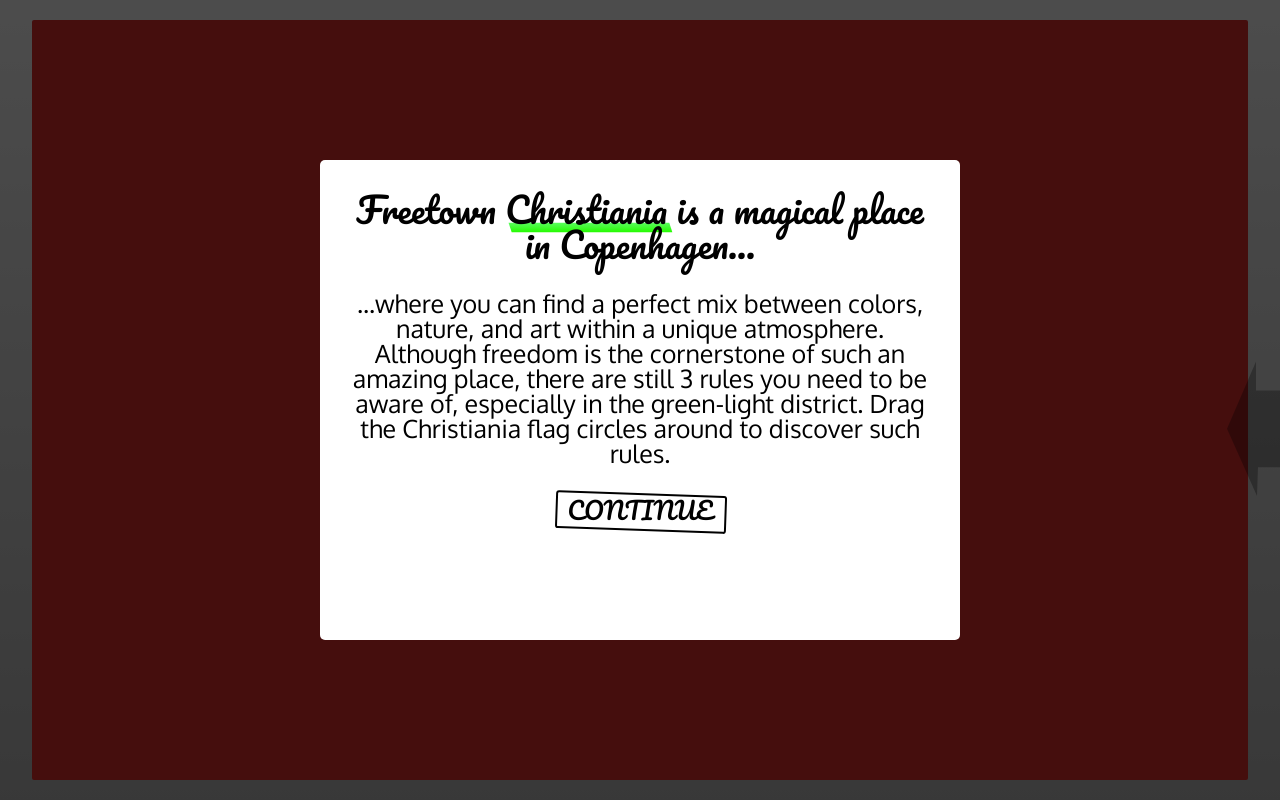
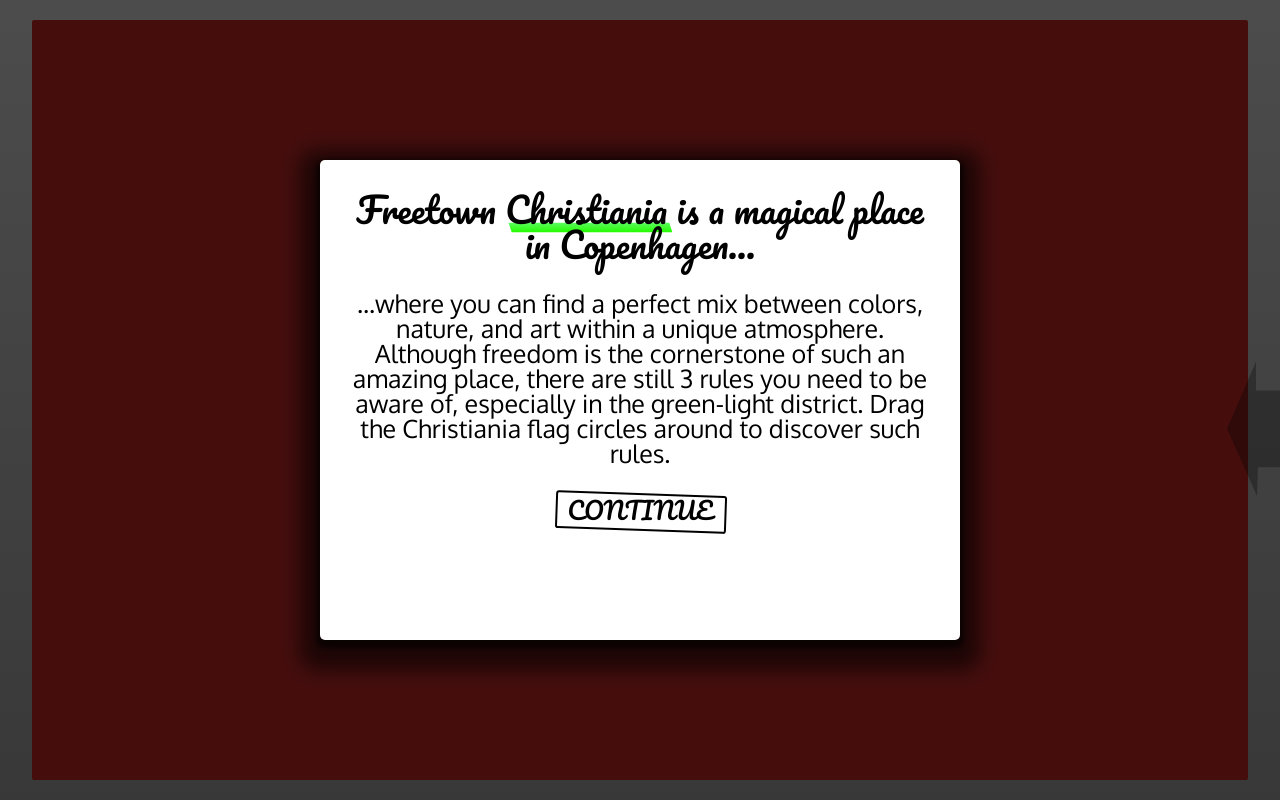
Before and after one commit to marcodca/christiana-rules, a React (Create React App) app: page / in a window 1280 px wide. Built offline with nearby package versions, Linux system fonts and the light colour scheme.

Commit message:
modal shadow

```diff
--- a/src/components/WelcomeModal.js
+++ b/src/components/WelcomeModal.js
@@ -25,6 +25,7 @@
   left: 50%;
   top: 50%;
   transform: translate(-50%, -50%);
+  box-shadow: 0px 4px 5px 4px rgb(0 0 0 / .6), 0px 10px 20px 20px rgb(0 0 0 / .6) ;
 `;
 
 const ModalText = styled.p`
```
